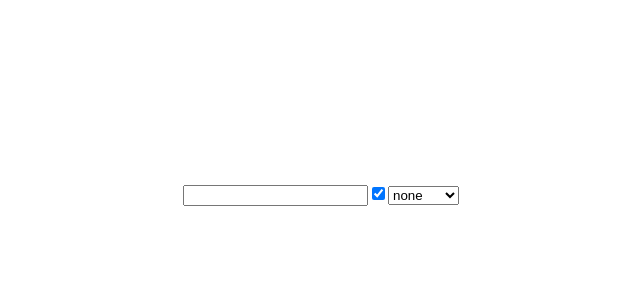
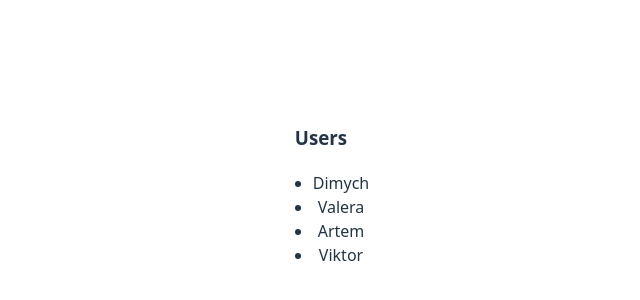
Before and after one commit to Anton-013/react-ts-kabzda, a React (Vite) app: page / in a window 1280 px wide. Shown: the part 206-506 px from the top of the page, without its empty margins (319-959 px from the left). Built offline with nearby package versions, Linux system fonts and the light colour scheme.

Commit message:
14  Accordion with items inside props.

```diff
--- a/src/App.tsx
+++ b/src/App.tsx
@@ -16,18 +16,7 @@ function App() {
 
   return (
     <>
-      {/* <UncontrolledAccordion title={"Menu"} />
-      <OnOff />
-      <UncontrolledRating />
-      <Rating value={ratingValue} onClick={setRatingValue} />
-      <Accordion collapsed={accordionCollapsed} onClick={setAccordionCollapsed} title='menu'/>
-      <UncontrolledInput />
-      <TrackValueOfUncontrolledInput/>
-      <GetValueOfUncontrolledInputBuButtonPress/>
-      <ControlledInputWithFixedValue/> */}
-      <ControlledInput />
-      <ControlledCheckbox />
-      <ControlledSelect />
+      <Accordion onClick={(value)=>{alert('some item was clicked. Value: ' + value)}} collapsed={accordionCollapsed} items={[{title: 'Dimych', value: 1}, {title: 'Valera', value: 2}, {title: 'Artem', value: 3}, {title: 'Viktor', value: 4}]} onChange={setAccordionCollapsed} title={'Users'} />
     </>
   )
 }
--- a/src/components/Accordion/Accordion.tsx
+++ b/src/components/Accordion/Accordion.tsx
@@ -1,8 +1,15 @@
+
+type ItemType = {
+    title: string
+    value: any
+}
 
 type AccordionProps = {
     title: string
     collapsed: boolean
-    onClick: (col: boolean) => void
+    onChange: (col: boolean) => void
+    items: ItemType[]
+    onClick: (value: any) => void
 }
 
 
@@ -11,8 +18,8 @@ export const Accordion = (props: AccordionProps) => {
 
     return (
         <>
-            <AccordionTitle onClick={props.onClick} title={props.title} collapsed={props.collapsed}/>
-            { !props.collapsed && <AccordionBody />}
+            <AccordionTitle onChange={props.onChange} title={props.title} collapsed={props.collapsed} />
+            {!props.collapsed && <AccordionBody items={props.items} onClick={props.onClick} />}
         </>
     )
 }
@@ -24,13 +31,16 @@ const AccordionTitle = (props: any) => {
     )
 }
 
-const AccordionBody = () => {
+type AccordionBodyProps = {
+    items: ItemType[]
+    onClick: (value: any) => void
+}
+
+const AccordionBody = (props: AccordionBodyProps) => {
     console.log("AccordionBody")
     return (
         <ul>
-            <li>1</li>
-            <li>2</li>
-            <li>3</li>
+            {props.items.map((i, index) => <li onClick={() => {props.onClick(i.value)}} key={index}>{i.title}</li>)}
         </ul>
     )
 }
```
